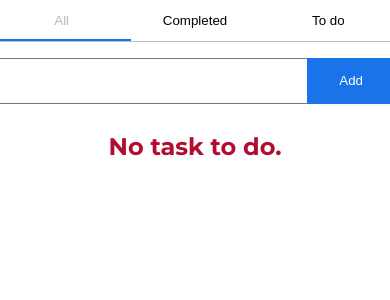
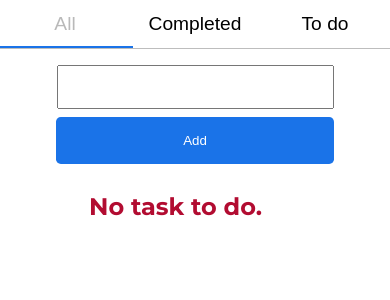
Before and after one commit to FlorianMilcendeau/todo-app-master, a React (Create React App) app: page / in a window 390 px wide. Shown: the top 300 px of the page. Built offline with nearby package versions, Linux system fonts and the light colour scheme.

Commit message:
update css

```diff
--- a/src/css/Filter.module.css
+++ b/src/css/Filter.module.css
@@ -6,8 +6,10 @@
 }
 
 .button {
+  outline: none;
   border: none;
-  padding: 0.8rem 2rem;
+  font-size: 1.2rem;
+  padding: 0.8rem 0rem;
   flex: 1;
   background-color: transparent;
   cursor: pointer;
@@ -23,7 +25,7 @@
   width: 34%;
   background-color: #1a73e8;
   border: 1rem;
-  transition: all 0.3s ease-in-out;
+  transition: all 0.2s ease-in-out;
 }
 
 .button:nth-of-type(1).active ~ .button:nth-of-type(3)::after {
@@ -41,3 +43,9 @@
 .active {
   color: #b9b9b9;
 }
+
+@media screen and (max-width: 768px) {
+  .wrapperFilter {
+    width: 100vw;
+  }
+}
--- a/src/css/Input.module.css
+++ b/src/css/Input.module.css
@@ -18,14 +18,38 @@
 
 .inputButton {
   background-color: #1a73e8;
+  outline: none;
   border: none;
   border-top-right-radius: 0.3rem;
   border-bottom-right-radius: 0.3rem;
   padding: 0rem 2rem;
-  height: 75%;
+  height: 74%;
   cursor: pointer;
   color: #fff;
   position: absolute;
   top: 1rem;
   right: 0;
 }
+
+@media screen and (max-width: 768px) {
+  .wrapperForm {
+    display: flex;
+    flex-direction: column;
+    justify-content: center;
+    align-items: center;
+    width: 100vw;
+  }
+
+  .input {
+    width: 70vw;
+    padding: 0;
+  }
+
+  .inputButton {
+    margin-top: 0.5rem;
+    border-radius: 0.3rem;
+    position: initial;
+    width: 71.5vw;
+    padding: 1rem;
+  }
+}
--- a/src/css/Todolist.module.css
+++ b/src/css/Todolist.module.css
@@ -16,7 +16,13 @@
   border-top: 0.5px solid #dbdbdb;
 }
 
+.label {
+  max-width: 21rem;
+  word-wrap: break-word;
+}
+
 .delete {
+  outline: none;
   border: none;
   background-color: transparent;
   cursor: pointer;
@@ -29,3 +35,32 @@
   color: #b20c31;
   font-size: 1.5rem;
 }
+
+.buttonDelete {
+  outline: none;
+  display: flex;
+  align-items: center;
+  border: 0.1rem solid #b20c31;
+  color: #880c27;
+  background-color: transparent;
+  border-radius: 0.25rem;
+  padding: 0.5rem 2rem;
+  margin-right: 0;
+  margin-left: auto;
+  cursor: pointer;
+  transition: all 0.1s linear;
+}
+
+.buttonDelete:hover {
+  background-color: #b20c3011;
+}
+
+@media screen and (max-width: 768px) {
+  .list {
+    width: 90vw;
+  }
+
+  .label {
+    max-width: 70vw;
+  }
+}
```
